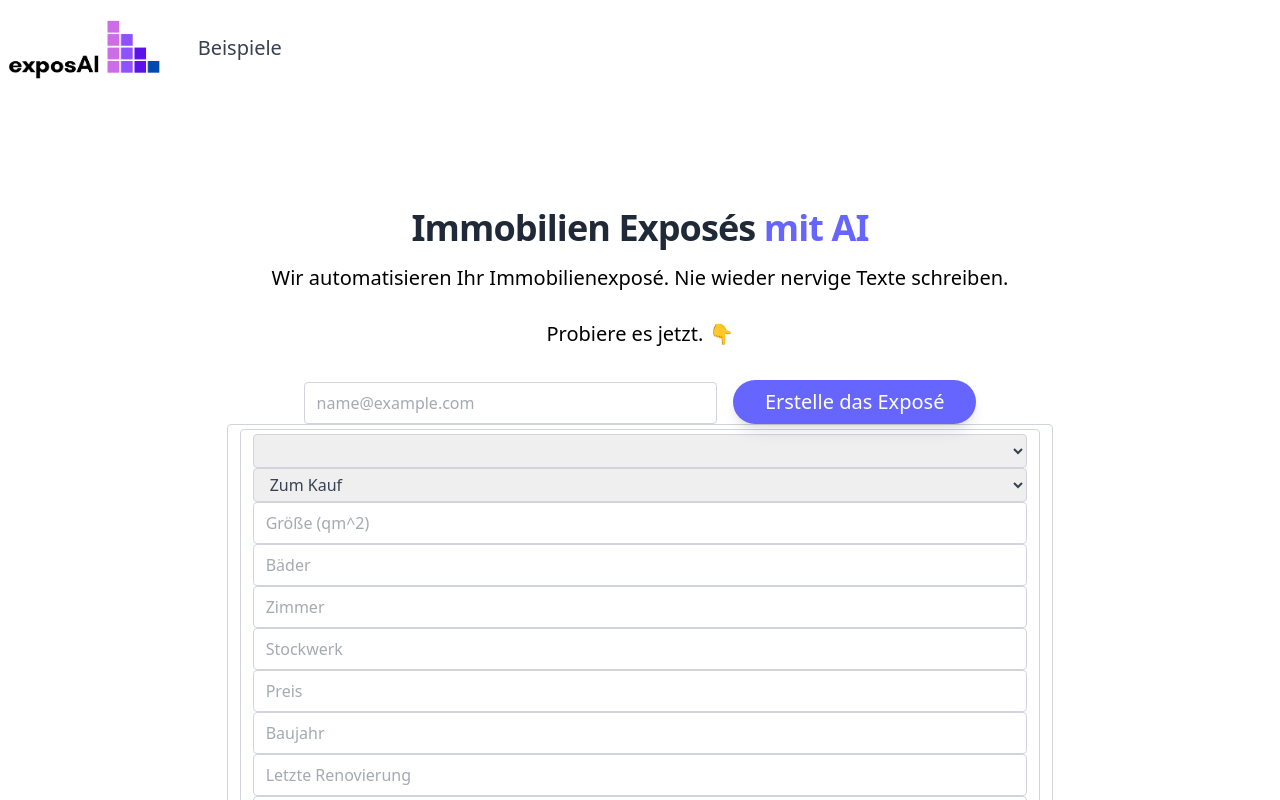
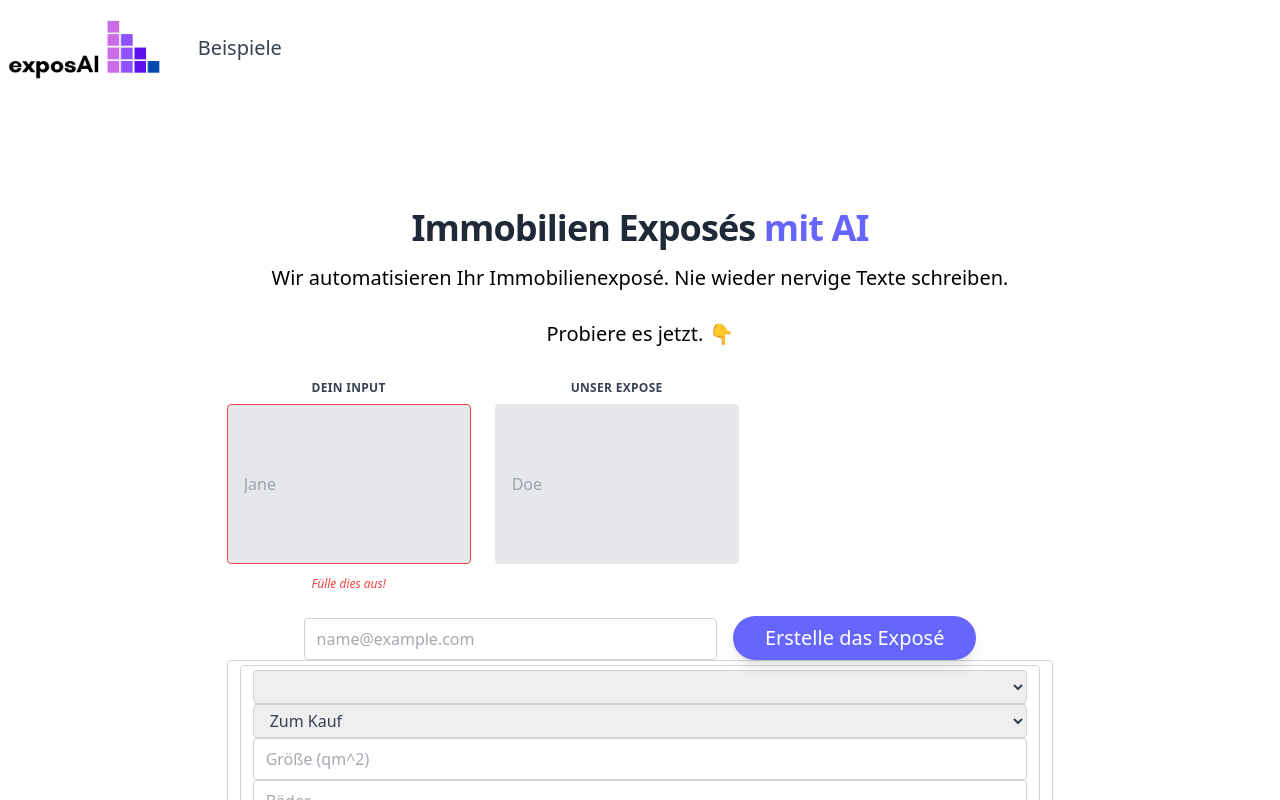
Before and after one commit to BastiaanRudolf/subscrbr, a Vue app: page / in a window 1280 px wide. Shown: the top 800 px of the page. Built offline with nearby package versions, Linux system fonts and the light colour scheme.

Commit message:
zwei spalten

```diff
--- a/src/components/Hero.vue
+++ b/src/components/Hero.vue
@@ -20,6 +20,27 @@
         <br />
         Probiere es jetzt. 👇
       </p>
+
+
+      <form class="w-full max-w-lg">
+  <div class="flex flex-wrap -mx-3 mb-6">
+    <div class="w-full md:w-1/2 px-3 mb-6 md:mb-0">
+      <label class="block uppercase tracking-wide text-gray-700 text-xs font-bold mb-2" for="grid-first-name">
+        Dein Input
+      </label>
+      <input class="h-40 w-60 appearance-none block w-full bg-gray-200 text-gray-700 border border-red-500 rounded py-3 px-4 mb-3 leading-tight focus:outline-none focus:bg-white" id="grid-first-name" type="text" placeholder="Jane">
+      <p class="text-red-500 text-xs italic">Fülle dies aus!</p>
+    </div>
+    <div class="w-full md:w-1/2 px-3">
+      <label class="block uppercase tracking-wide text-gray-700 text-xs font-bold mb-2" for="grid-last-name">
+        Unser Expose
+      </label>
+      <input class="h-40 w-60 appearance-none block w-full bg-gray-200 text-gray-700 border border-gray-200 rounded py-3 px-4 leading-tight focus:outline-none focus:bg-white focus:border-gray-500" id="grid-last-name" type="text" placeholder="Doe">
+    </div>
+  </div>
+
+
+</form>
 
       <!-- Form with button -->
       <div>
```
